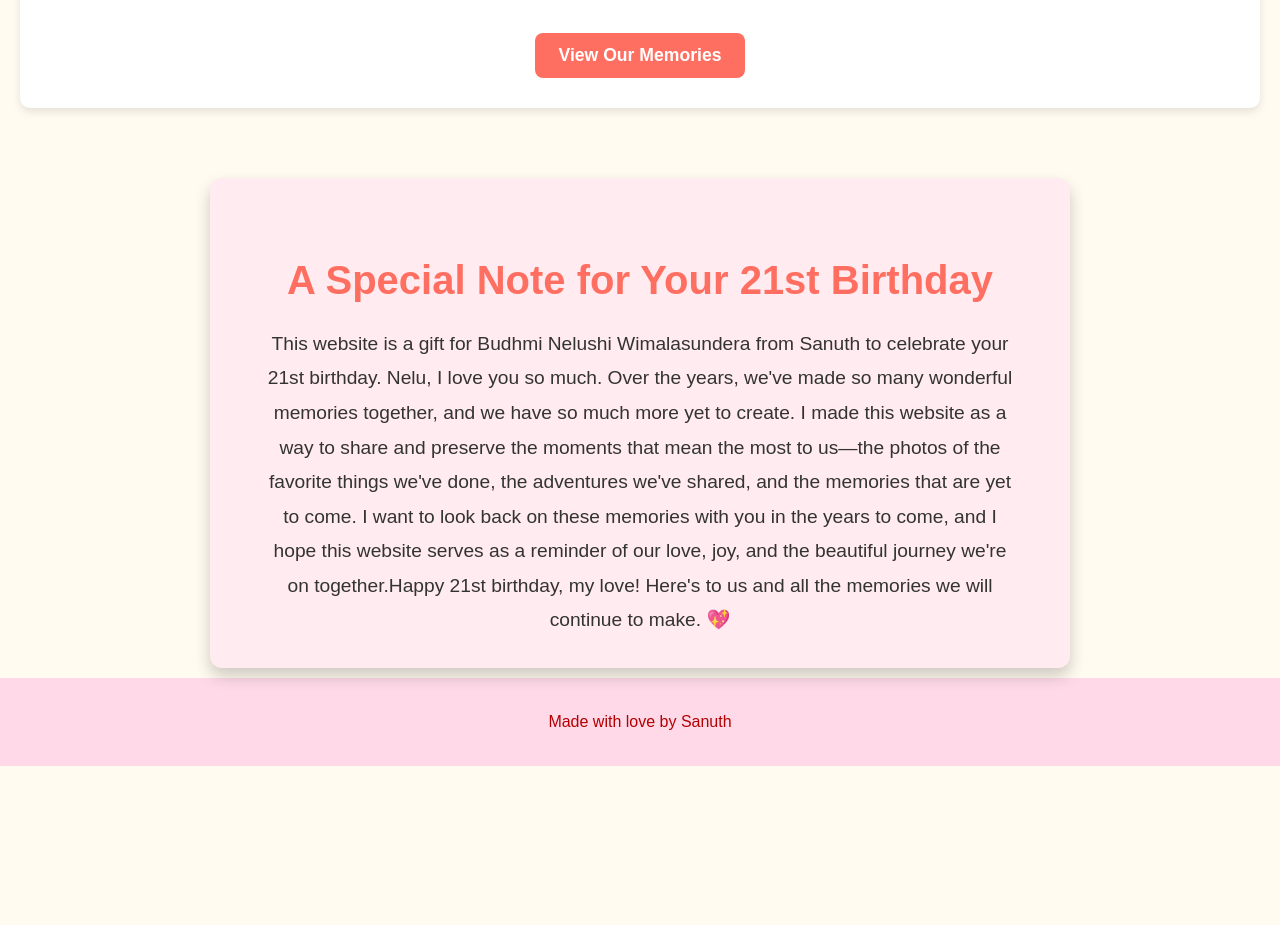
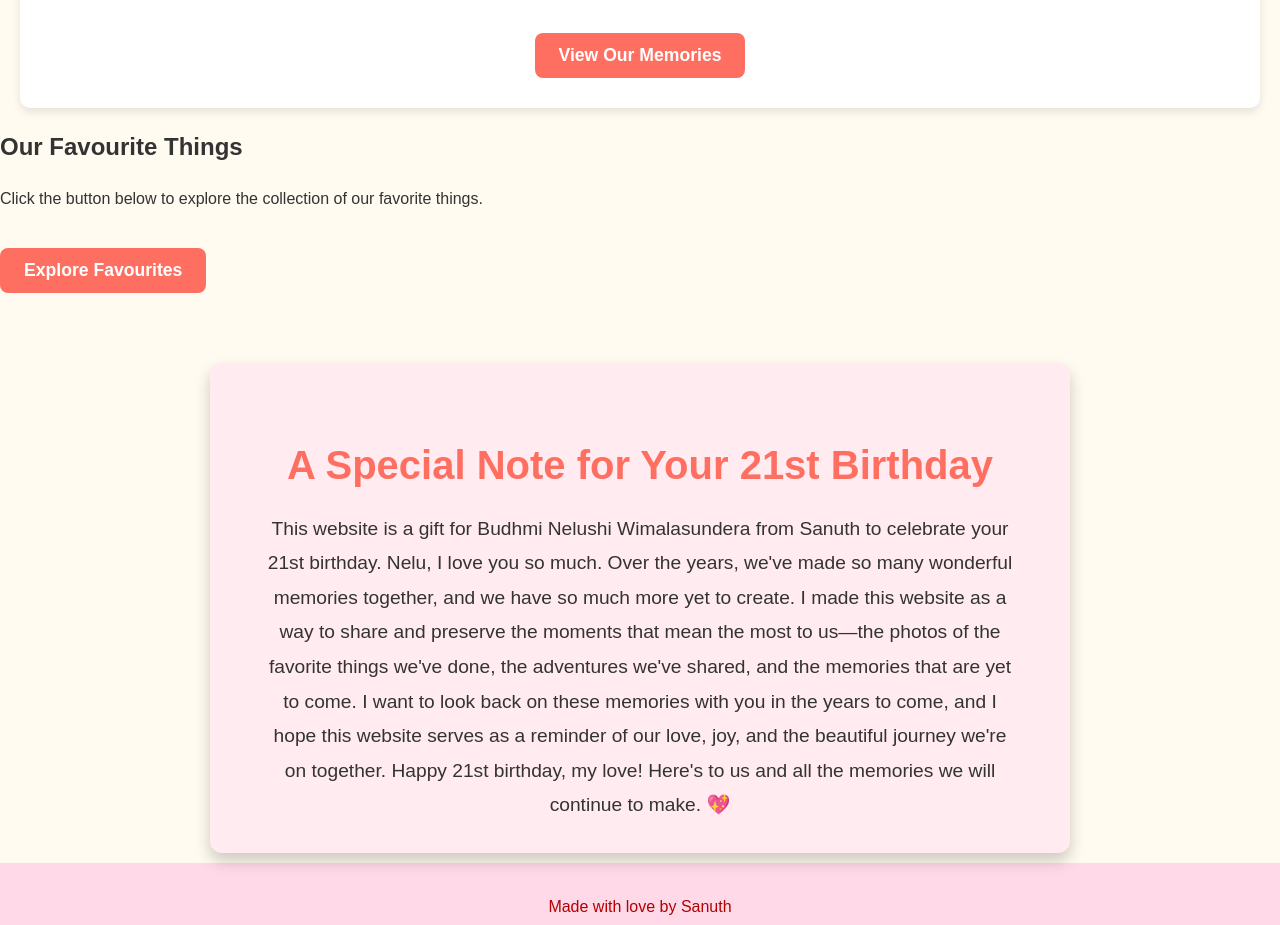
Before and after one commit to sana-co/sweetmemories, a plain HTML site: page index.html in a window 1280 px wide. Shown: the part 1031-1956 px from the top of the page. Before the commit the page ends 1797 px from the top, so only its background shows below. Drawn offline with Linux system fonts and the light colour scheme.

Commit message:
Update index.html

```diff
--- a/index.html
+++ b/index.html
@@ -30,10 +30,19 @@
             </a>
         </section>
 
+        <!-- New section for Favourite Things -->
+        <section class="favourite-things">
+            <h2>Our Favourite Things</h2>
+            <p>Click the button below to explore the collection of our favorite things.</p>
+            <a href="favourite/" target="_blank">
+                <button>Explore Favourites</button>
+            </a>
+        </section>
+
         <!-- New paragraph section for 21st birthday note, below the images -->
         <section class="birthday-note">
             <h3>A Special Note for Your 21st Birthday</h3>
-            <p>This website is a gift for Budhmi Nelushi Wimalasundera from Sanuth to celebrate your 21st birthday. Nelu, I love you so much. Over the years, we've made so many wonderful memories together, and we have so much more yet to create. I made this website as a way to share and preserve the moments that mean the most to us—the photos of the favorite things we've done, the adventures we've shared, and the memories that are yet to come. I want to look back on these memories with you in the years to come, and I hope this website serves as a reminder of our love, joy, and the beautiful journey we're on together.Happy 21st birthday, my love! Here's to us and all the memories we will continue to make. 💖</p>
+            <p>This website is a gift for Budhmi Nelushi Wimalasundera from Sanuth to celebrate your 21st birthday. Nelu, I love you so much. Over the years, we've made so many wonderful memories together, and we have so much more yet to create. I made this website as a way to share and preserve the moments that mean the most to us—the photos of the favorite things we've done, the adventures we've shared, and the memories that are yet to come. I want to look back on these memories with you in the years to come, and I hope this website serves as a reminder of our love, joy, and the beautiful journey we're on together. Happy 21st birthday, my love! Here's to us and all the memories we will continue to make. 💖</p>
         </section>
     </main>
     <footer>
```
